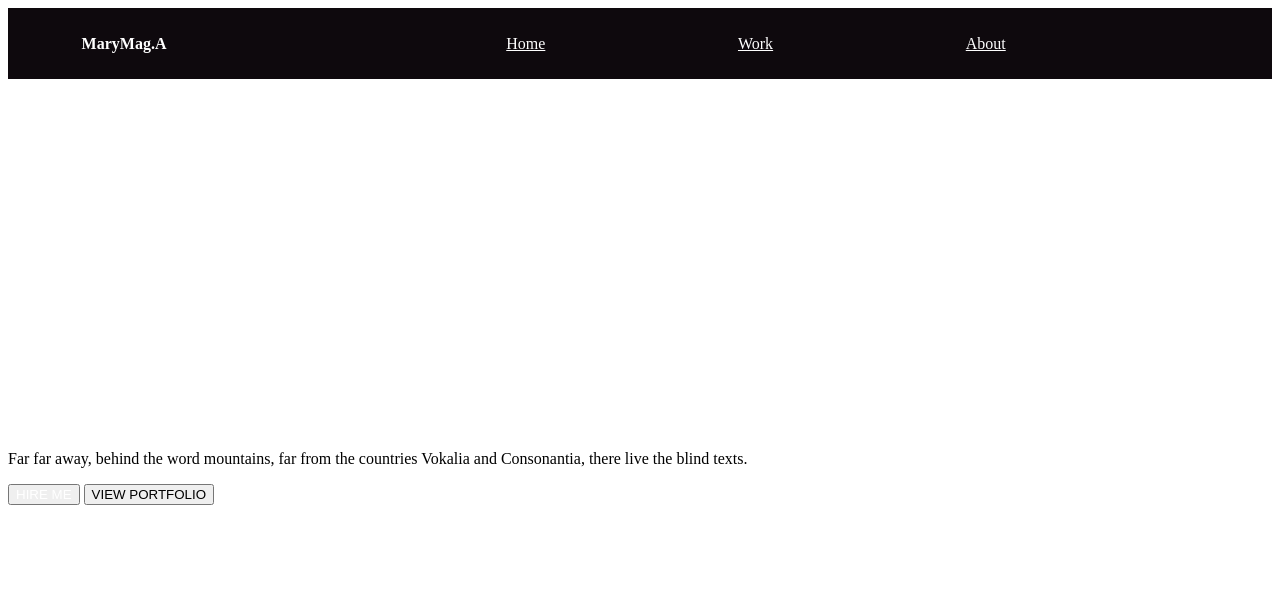
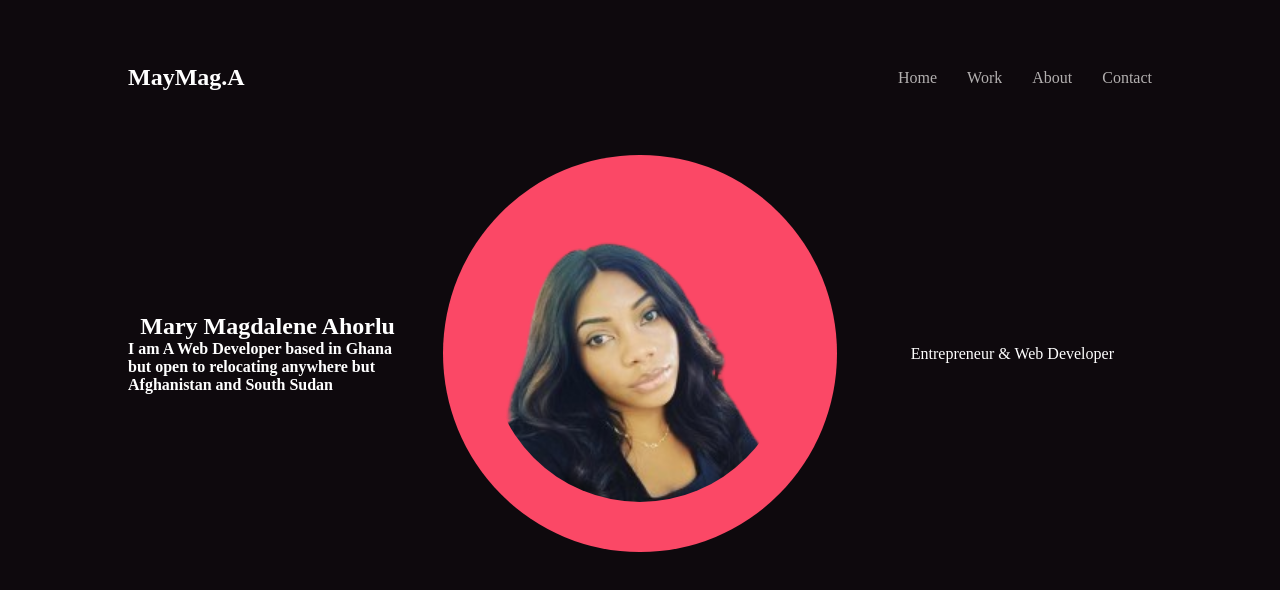
Before and after one commit to LeineNen/LeineNen.github.io, a plain HTML site: page index.html in a window 1280 px wide. Drawn offline with Linux system fonts and the light colour scheme; files that its build step writes are made by us from their sources.

Commit message:
Co-authored-by: gorillagh <gorillagh@users.noreply.github.com>

```diff
--- a/css/resets.css
+++ b/css/resets.css
@@ -1,4 +1,6 @@
 * {
     margin: 0;
+    padding: 0;
+    overflow-x: hidden;
     text-decoration: none;
 }
--- a/css/style.css
+++ b/css/style.css
@@ -1,40 +1,73 @@
-nav {
-    display: flex;
-    flex-direction: row;
-    justify-content: space-around;
-    height: 71px;
-    align-items: center;
+/* ------General------- */
+body {
     background-color: #0E090D;
+    color: white;
+}
+
+.container {
+    width: 80%;
+    margin: auto;
+}
+
+h1 {
+    /* font-family: ; */
 
 }
 
-.nav-items {
+h2 {}
+
+
+/* ------navbar section------ */
+nav{
+    padding: 4rem 0;
+}
+.navbar {
     display: flex;
-    flex-direction: row;
-    justify-content: space-evenly;
-    width: 70%;
+    justify-content: space-between;
+    align-items: center;
+}
+.nav-links{
+    display: flex;
+    column-gap: 30px;
+}
+.nav-links a{
+    color:rgb(179, 176, 176);
+}
+.nav-links a:hover{
+    color:white;
 }
 
-.text-white {
-    color: white;
+/* ------Hero Section ----------- */
+.hero-grid{
+    display: grid;
+    grid-template-columns: 1.2fr 2fr 1.2fr;
+    /* place-items: center; */
+}
+.grid-item{
+    display: flex;
+    flex-direction: column;
+    align-items: center;
+    justify-content:center;
+}
+.image-container{
+    position: relative;
+    width: 300px;
+
+    padding: 10%;
+    margin: auto;
+    border-radius: 50%;
+    background-color: #FB4866;
+}
+.image-container img{
+    border-radius: 50%;
+    width: 300px;
+    height: 300px;
+    /* box-shadow: 10px 10px 20px rgba(0, 0, 0, 0.5); */
 }
 
-.hero {
-background-image: url(../images/hero-bg.png);
-height: 100vh;
-background-size: cover;
-padding-top: 50px;
-}
 
-.title {
-    font-size: 60px;
-}
 
-.subtitile {
-    font-size: 16px;
-}
-/*
-.hero-info {
-    width: 50%;
-    padding-top: 48px;
-} */
+/* -------Works section ------ */
+
+
+/* -----About section ------ */
--- a/index.html
+++ b/index.html
@@ -1,41 +1,54 @@
-
 <!DOCTYPE html>
 <html lang="en">
 
 <head>
     <meta charset="UTF-8">
     <meta name="viewport" content="width=device-width, initial-scale=1.0">
-    <title>MMportfolio</title>
-    <link rel="stylesheet" href="assets/css/reset.css">
-    <link rel="stylesheet" href="assets/css/style.css">
-     <!-- <script src="https://cdn.tailwindcss.com"></script>  -->
+    <title>Mary Magdalene</title>
+    <!-- <script src="https://cdn.tailwindcss.com"></script> -->
+    <link rel="stylesheet" href="./css/resets.css">
+    <link rel="stylesheet" href="./css/style.css">
+
 </head>
 
 <body>
-    <nav class="fixed right-0 left-0">
-        <h4 class="text-white">MaryMag.A</h4>
-        <div class="nav-items">
-            <a class="text-white" href="#">Home</a>
-            <a class="text-white" href="#">Work</a>
-            <a class="text-white" href="#">About</a>
+    <!-- -----Navbar section------ -->
+    <nav>
+        <div class="container">
+            <div class="navbar">
+                <div id="logo">
+                    <h1>MayMag.A</h1>
+                </div>
+                <div class="nav-links">
+                    <a href="/">Home</a>
+                    <a href="#work">Work</a>
+                    <a href="#about">About</a>
+                    <a href="#contact">Contact</a>
+                </div>
+            </div>
         </div>
     </nav>
 
-    <section class="hero">
-        <div class="w-[60%] pl-[10%] pt-[100px]">
-
-            <p class="text-white">Hi There!</p>
-
-            <h1 class="title text-white">I am Mary Lene</h1>
-            <h1 class="title text-white">I am A Web Developer</h1>
-
-            <p class="text-white,">Far far away, behind the word mountains, far from the countries Vokalia and Consonantia, there live the
-                blind texts.
-            </p>
-            <button class="bg-[#0779E4] px-[24px] py-[16px] h-[53px] text-white font-bold mr-[10px] rounded-lg mt-[2.5em]">HIRE ME</button>
-            <button class="h-[53px] px-[24px] py-[16px] font-bold bg-[white] text-[#0779E4] rounded-lg">VIEW PORTFOLIO</button>
+    <!-- -------Hero section ------ -->
+    <section id="hero">
+        <div class="container">
+            <div class="hero-grid">
+                <div class="name-item grid-item">
+                    <h1>Mary Magdalene Ahorlu</h1>
+                    <h4>I am A Web Developer based in Ghana but open to relocating anywhere but Afghanistan and South
+                        Sudan</h4>
+                </div>
+                <div class="image-item grid-item">
+                    <div class="image-container">
+                        <img src="./images/mmprofilepic1.png" alt="">
+                    </div>
+                    </div>
+                <div class="profession-item grid-item">Entrepreneur & Web Developer </div>
+            </div>
         </div>
     </section>
+
+    <!-- ------ Work Section------- -->
 </body>
 
 </html>
```
Also changed, not shown: images/mmprofilepic.jpg (added), images/mmprofilepic1.png (added).
